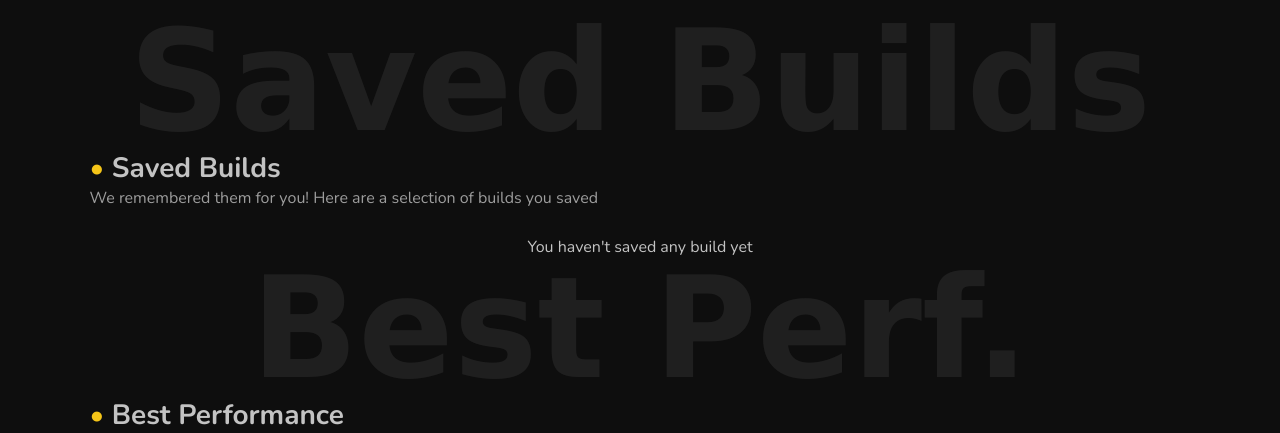
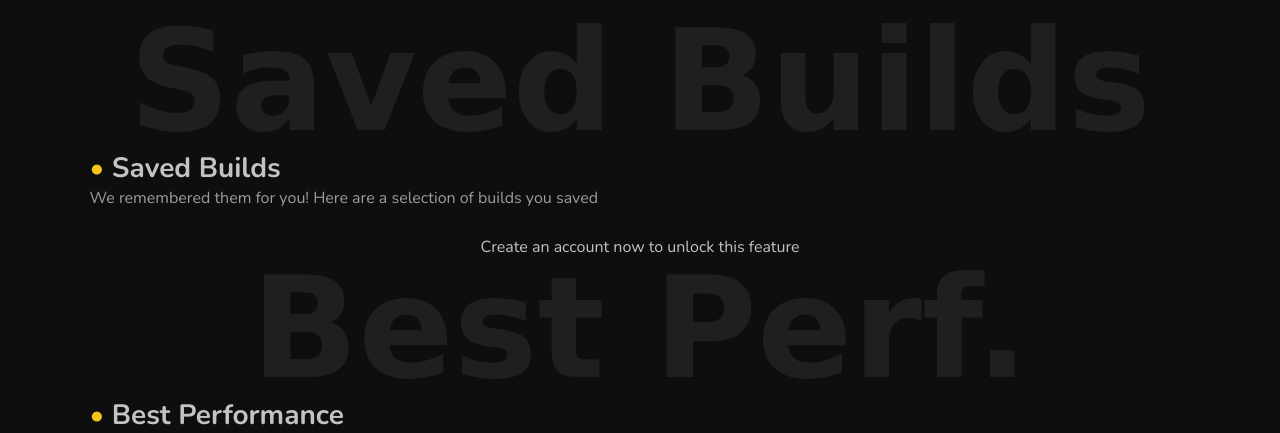
Before and after one commit to RichardDorian/AtlasHardware, a PHP site: page / in a window 1280 px wide. Shown: the part 254-687 px from the top of the page. Run offline with PHP 8.4, Linux system fonts and the light colour scheme; data that the repository does not hold is empty.

Commit message:
add message for non-connected users to create an account

```diff
--- a/www/index.php
+++ b/www/index.php
@@ -95,10 +95,15 @@ include_once __DIR__ . "/../components/head/head.php";
         </div>
         <div class="section-content">
           <?php
+          if (!UserSession::is_connected()) {
+            echo "<p>Create an account now to unlock this feature</p>";
+          }
+
           // Display the saved builds only if the user has saved any
-          if (count($saved_builds) === 0) {
+          else if (count($saved_builds) === 0) {
             echo "<p>You haven't saved any build yet</p>";
           }
+
           foreach ($saved_builds as $post) {
             small_card($post, true);
           }
```
